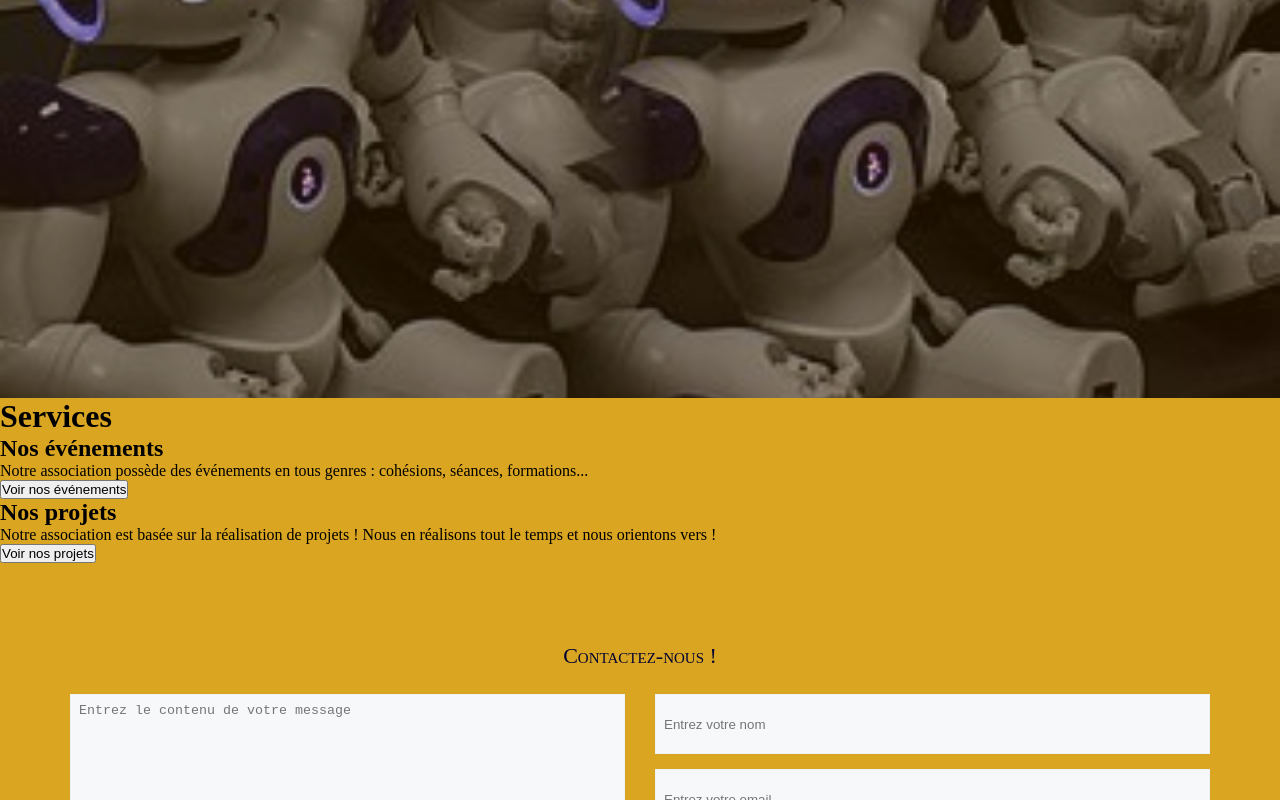
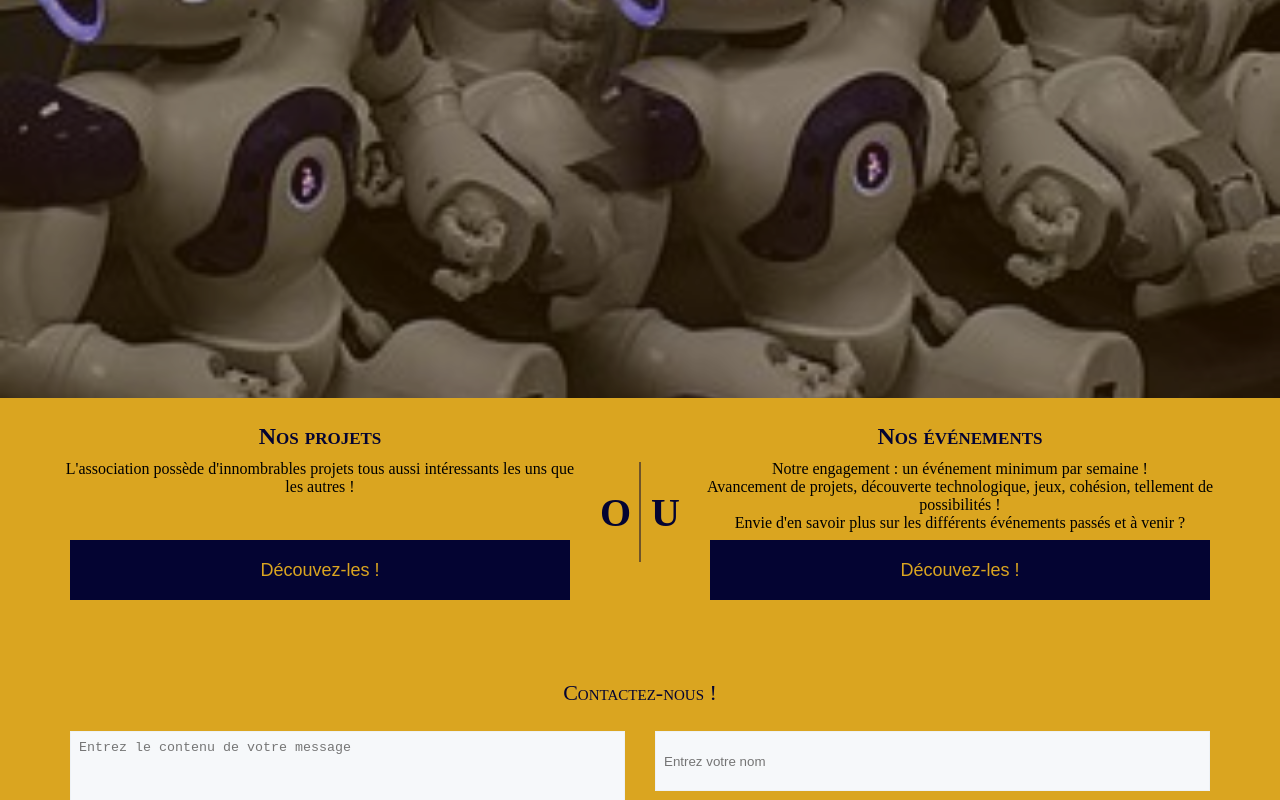
Before and after one commit to Crobot-ic/WebSite, a React (Vite) app in the folder Web/: page / in a window 1280 px wide. Shown: the part 402-1202 px from the top of the page. Built offline with nearby package versions, Linux system fonts and the light colour scheme.

Commit message:
Add navigation on home page

```diff
--- a/Web/src/components/Home/GoTo.jsx
+++ /dev/null
@@ -1,20 +0,0 @@
-import "../../styles/css/index.css";
-
-const GoTo = (props) => {
-    const { title, children, actionButton, buttonName } = props;
-
-    const submitAction = () => actionButton();
-
-    return (
-        <section className="go-to">
-            <h2 className="go-to-title title-part">{ title }</h2>
-            {children}
-            <button
-                onClick={submitAction}
-                className="go-to-button button"
-            >{ buttonName }</button>
-        </section>
-    );
-}
-
-export default GoTo
--- /dev/null
+++ b/Web/src/components/Home/HomeNavChoice.jsx
@@ -0,0 +1,17 @@
+import "../../styles/css/index.css";
+import { useNavigate } from "react-router-dom";
+
+const HomeNavChoice = (props) => {
+    const { children, titleNav, buttonInfo, goTo } = props;
+    const navigate = useNavigate();
+
+    return (
+        <div className="home-nav">
+            <h2 className="home-nav-title">{ titleNav }</h2>
+            { children }
+            <button className="home-nav-button" onClick={() => navigate(goTo)} >{ buttonInfo }</button>
+        </div>
+    );
+}
+
+export default HomeNavChoice;
--- /dev/null
+++ b/Web/src/components/Home/HomeNavigation.jsx
@@ -0,0 +1,25 @@
+import "../../styles/css/index.css";
+import HomeNavChoice from "./HomeNavChoice";
+
+const HomeNavigation = () => {
+    return (
+        <section className="home-navigation">
+            <HomeNavChoice titleNav="Nos projets" buttonInfo="Découvez-les !" goTo="/projects">
+                <p className="home-nav-text">L'association possède d'innombrables projets tous aussi intéressants les uns que les autres !</p>
+            </HomeNavChoice>
+
+            <HomeNavChoice titleNav="Nos événements" buttonInfo="Découvez-les !" goTo="/events">
+                <p className="home-nav-text">
+                    Notre engagement : un événement minimum par semaine !<br />
+                    Avancement de projets, découverte technologique, jeux, cohésion, tellement de possibilités !<br />
+                    Envie d'en savoir plus sur les différents événements passés et à venir ?
+                </p>
+            </HomeNavChoice>
+
+            <span className="home-navigation-or">ou</span>
+            <div className="home-navigation-sep"></div>
+        </section>
+    );
+}
+
+export default HomeNavigation;
--- a/Web/src/styles/css/index.css
+++ b/Web/src/styles/css/index.css
@@ -266,6 +266,34 @@ body, #root {
   right: 0;
 }
 
+.home-navigation {
+  margin-top: 25px;
+  display: grid;
+  position: relative;
+  grid-template-columns: 1fr 1fr;
+}
+.home-navigation-or {
+  position: absolute;
+  top: 50%;
+  left: 50%;
+  transform: translate(-50%, -50%);
+  font-size: 40px;
+  font-weight: 900;
+  letter-spacing: 20px;
+  padding-left: 20px;
+  color: rgb(4, 4, 50);
+  text-transform: uppercase;
+}
+.home-navigation-sep {
+  position: absolute;
+  top: 50%;
+  left: 50%;
+  transform: translate(-50%, -50%);
+  width: 1px;
+  height: 100px;
+  background-color: rgb(4, 4, 50);
+}
+
 .loader {
   position: fixed;
   top: 0;
@@ -505,4 +533,32 @@ body, #root {
   color: rgb(4, 4, 40);
 }
 
+.home-nav {
+  text-align: center;
+}
+.home-nav-title {
+  font-variant-caps: petite-caps;
+  color: rgb(4, 4, 50);
+  margin-bottom: 10px;
+}
+.home-nav-text {
+  overflow: hidden;
+  text-overflow: ellipsis;
+  display: -webkit-box;
+  -webkit-line-clamp: 4;
+  -webkit-box-orient: vertical;
+  height: 80px;
+  width: 80%;
+  margin: auto;
+}
+.home-nav-button {
+  width: 500px;
+  height: 60px;
+  background: rgb(4, 4, 50);
+  border: none;
+  color: goldenrod;
+  font-size: 18px;
+  cursor: pointer;
+}
+
 /*# sourceMappingURL=index.css.map */
--- /dev/null
+++ b/Web/src/styles/sass/Components/HomeNavChoice.scss
@@ -0,0 +1,26 @@
+@import "../Utils/ButtonPrimary.scss";
+
+.home-nav {
+    text-align: center;
+
+    &-title {
+        font-variant-caps: petite-caps;
+        color: rgb(4, 4, 50);
+        margin-bottom: 10px;
+    }
+
+    &-text {
+        overflow: hidden;
+        text-overflow: ellipsis;
+        display: -webkit-box;
+        -webkit-line-clamp: 4;
+        -webkit-box-orient: vertical;
+        height: 80px;
+        width: 80%;
+        margin: auto;
+    }
+
+    &-button {
+        @include button-primary(500px, 60px);
+    }
+}
--- /dev/null
+++ b/Web/src/styles/sass/Layouts/HomeNavigation.scss
@@ -0,0 +1,25 @@
+@import "../Utils/CenterAbsol.scss";
+
+.home-navigation {
+    margin-top: 25px;
+    display: grid;
+    position: relative;
+    grid-template-columns: 1fr 1fr;
+
+    &-or {
+        @include center-absol;
+        font-size: 40px;
+        font-weight: 900;
+        letter-spacing: 20px;
+        padding-left: 20px;
+        color: rgb(4, 4, 50);
+        text-transform: uppercase;
+    }
+
+    &-sep {
+        @include center-absol;
+        width: 1px;
+        height: 100px;
+        background-color: rgb(4, 4, 50);
+    }
+}
--- /dev/null
+++ b/Web/src/styles/sass/Utils/ButtonPrimary.scss
@@ -0,0 +1,9 @@
+@mixin button-primary($width, $height) {
+    width: $width;
+    height: $height;
+    background: rgb(4, 4, 50);
+    border: none;
+    color: goldenrod;
+    font-size: 18px;
+    cursor: pointer;
+}
--- /dev/null
+++ b/Web/src/styles/sass/Utils/CenterAbsol.scss
@@ -0,0 +1,6 @@
+@mixin center-absol {
+    position: absolute;
+    top: 50%;
+    left: 50%;
+    transform: translate(-50%, -50%);
+}
--- a/Web/src/styles/sass/index.scss
+++ b/Web/src/styles/sass/index.scss
@@ -6,17 +6,17 @@
 // Pages styles
 @import "./Pages/Projects.scss";
 
-// Utils styles
-
 // Layout styles
 @import "./Layouts/Contact.scss";
 @import "./Layouts/HeaderBar.scss";
 @import "./Layouts/FooterBar.scss";
 @import "./Layouts/MainPage.scss";
 @import "./Layouts/GoTo.scss";
+@import './Layouts/HomeNavigation.scss';
 
 // Components styles
 @import "./Components/Loader.scss";
 @import "./Components/StarActivity.scss";
 @import "./Components/StarActivity.scss";
 @import './Components/ProjectCard.scss';
+@import "./Components/HomeNavChoice.scss";
--- a/Web/src/views/Home.jsx
+++ b/Web/src/views/Home.jsx
@@ -1,29 +1,18 @@
 import Contact from "../components/Home/Contact";
-import GoTo from "../components/Home/GoTo";
 import MainPage from "../components/Home/MainPage";
-import { useNavigate } from "react-router-dom";
 import Services from "../components/Home/Services";
 import Partnership from "../components/Home/Partnership";
+import HomeNavigation from "../components/Home/HomeNavigation";
 
 const Home = () => {
-    const navigate = useNavigate();
 
     const goToPage = page => navigate(page);
 
     return (
         <>
             <MainPage />
-
-            <Services />
-
-            <GoTo actionButton={() => goToPage("/events")} title="Nos événements" buttonName = "Voir nos événements">
-                <p>Notre association possède des événements en tous genres : cohésions, séances, formations...</p>
-            </GoTo>
-
-            <GoTo actionButton={() => goToPage("/projects")} title="Nos projets" buttonName = "Voir nos projets">
-                <p>Notre association est basée sur la réalisation de projets ! Nous en réalisons tout le temps et nous orientons vers !</p>
-            </GoTo>
-
+            {/* <Services /> */}
+            <HomeNavigation />
             <Contact />
         </>
     );
```
Also changed, not shown: 2 other files (tests, documents, lock files or other folders).
